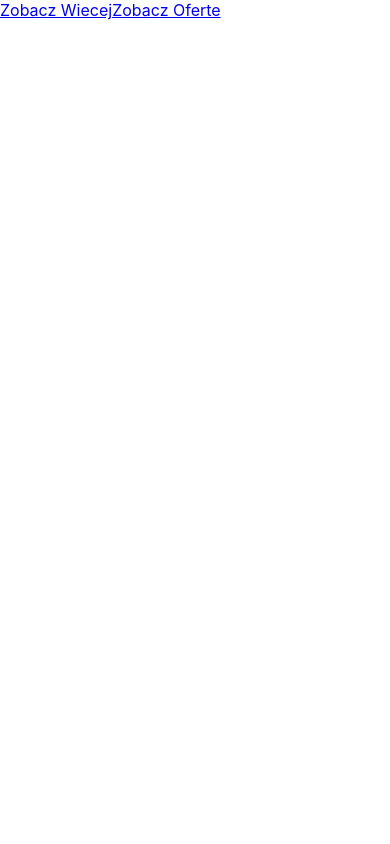
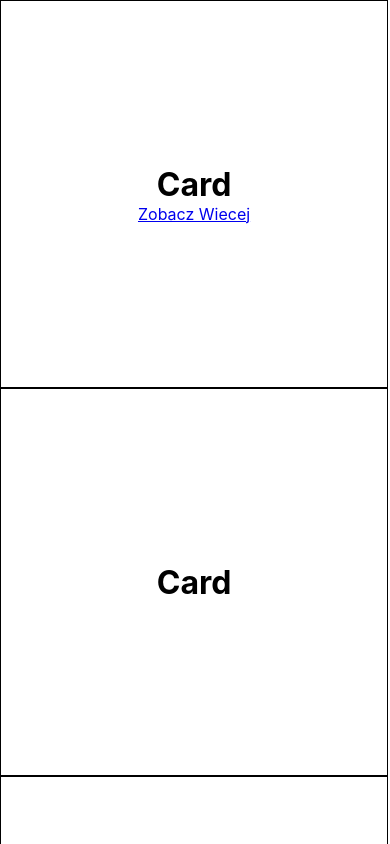
Before and after one commit to honnnei/houses-exercise, a React (Create React App) app: page / in a window 390 px wide. Shown: the top 844 px of the page. Built offline with nearby package versions, Linux system fonts and the light colour scheme.

Commit message:
homepage layout responsive

```diff
--- a/src/App.css
+++ b/src/App.css
@@ -1,38 +1,51 @@
-.App {
-  text-align: center;
+* {
+  margin: 0;
+  padding: 0;
 }
 
-.App-logo {
-  height: 40vmin;
-  pointer-events: none;
+html, body, #root {
+  height: 100vh;
 }
 
-@media (prefers-reduced-motion: no-preference) {
-  .App-logo {
-    animation: App-logo-spin infinite 20s linear;
+.app-container {
+  height: 100vh;
+}
+
+.card {
+  max-width: 50vw;
+  min-width: 49vw;
+  max-height: 50vw;
+  min-height: 49vw;
+  display: flex;
+  flex-direction: column;
+  justify-content: center;
+  align-items: center;
+  text-align: center;
+  border: black solid 1px;
+  margin: 0;
+}
+
+.homepage-container {
+  display: flex;
+  flex-wrap: wrap;
+  height: 100vh;
+  width: 100vw;
+  margin: 0;
+  padding: 0;
+}
+
+@media only screen and (max-width: 768px) {
+  .card {
+    min-width: 99vw;
+    max-width: 100vw;
+    min-height: 99vw;
+    max-height: 100vw;
+    display: flex;
+    flex-direction: column;
+    justify-content: center;
+    align-items: center;
+    text-align: center;
+    border: black solid 1px;
+    margin: 0;
   }
 }
-
-.App-header {
-  background-color: #282c34;
-  min-height: 100vh;
-  display: flex;
-  flex-direction: column;
-  align-items: center;
-  justify-content: center;
-  font-size: calc(10px + 2vmin);
-  color: white;
-}
-
-.App-link {
-  color: #61dafb;
-}
-
-@keyframes App-logo-spin {
-  from {
-    transform: rotate(0deg);
-  }
-  to {
-    transform: rotate(360deg);
-  }
-}
--- a/src/App.js
+++ b/src/App.js
@@ -6,10 +6,11 @@ import AboutUs from './components/AboutUs';
 import Offer from './components/Offer';
 import HouseDetails from './components/HouseDetails';
 import AddHouseForm from './components/AddHouseForm';
+import Navbar from './components/Navbar';
 
 function App() {
   return (
-    <div className="app_container">
+    <div className="app-container">
       <BrowserRouter >
       <Switch>
             <Route id="homepage" path='/' exact component={Homepage}/>
--- /dev/null
+++ b/src/components/AboutUsCard.js
@@ -0,0 +1,11 @@
+import React from 'react';
+import { Link } from "react-router-dom";
+
+export default function AboutUsCard() {
+    return (
+        <div className="card">
+            <h1>Card</h1>
+            <Link to='/o-nas'>Zobacz Wiecej</Link>
+        </div>
+    )
+}
--- /dev/null
+++ b/src/components/ArticlesCard.js
@@ -0,0 +1,9 @@
+import React from 'react';
+
+export default function ArticlesCard() {
+    return (
+        <div className="card">
+            <h1>Card</h1>
+        </div>
+    )
+}
--- /dev/null
+++ b/src/components/GalleryCard.js
@@ -0,0 +1,9 @@
+import React from 'react'
+
+export default function GalleryCard() {
+    return (
+        <div className="card">
+            <h1>Card</h1>
+        </div>
+    )
+}
--- /dev/null
+++ b/src/components/Navbar.js
@@ -0,0 +1,12 @@
+import React from 'react';
+import { Link } from "react-router-dom";
+
+export default function Navbar() {
+    return (
+        <div className="navbar">
+            <Link to='/'>Strona Główna</Link>
+            <Link to='/o-nas'>O nas</Link>
+            <Link to='/oferta'>Oferta</Link>
+        </div>
+    )
+}
--- /dev/null
+++ b/src/components/OfferCard.js
@@ -0,0 +1,11 @@
+import React from 'react';
+import { Link } from "react-router-dom";
+
+export default function OfferCard() {
+    return (
+        <div className="card">
+            <h1>Card</h1>
+            <Link to='/oferta'>Zobacz Oferte</Link>
+        </div>
+    )
+}
--- a/src/containers/Homepage.js
+++ b/src/containers/Homepage.js
@@ -1,11 +1,17 @@
 import React from 'react';
-import { Link } from "react-router-dom";
+import AboutUsCard from '../components/AboutUsCard';
+import ArticlesCard from '../components/ArticlesCard';
+import GalleryCard from '../components/GalleryCard';
+import OfferCard from '../components/OfferCard';
 
 export default function Homepage() {
     return (
-        <div>
-            <Link to='/o-nas'>Zobacz Wiecej</Link>
-            <Link to='/oferta'>Zobacz Oferte</Link>
+        <div className="homepage-container">
+            <AboutUsCard />
+            <ArticlesCard />
+            <GalleryCard />
+            <OfferCard />
+
         </div>
     )
 }
```
Also changed, not shown: 1 other file (tests, documents, lock files or other folders).
